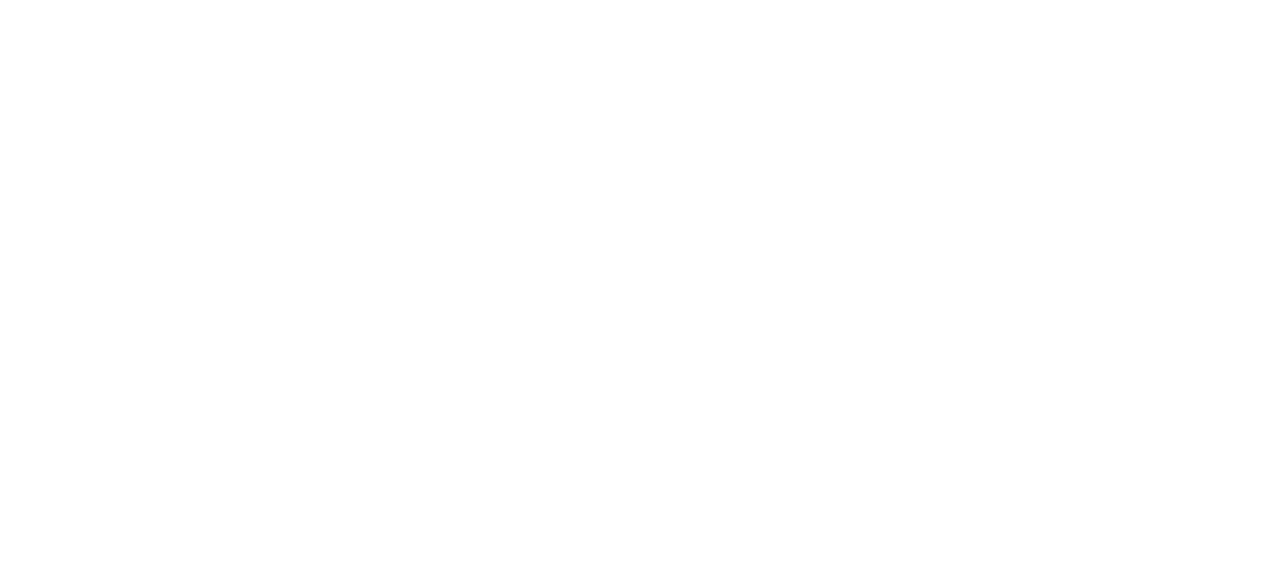
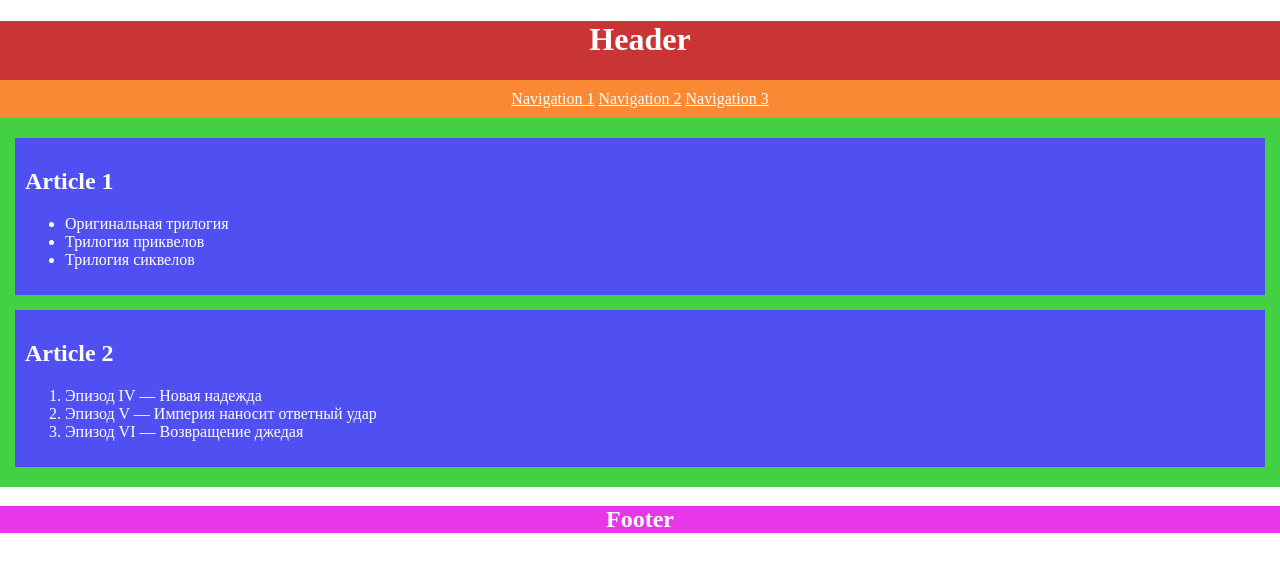
Before and after one commit to js-tasks-ru/htmlcss-20210114_v-domanskyi20, a website: page 02-dz0/01-semantic-mockup/solution.html in a window 1280 px wide. Drawn offline with Linux system fonts and the light colour scheme.

Commit message:
task 2 - Semantic mockup

```diff
--- a/02-dz0/01-semantic-mockup/solution.html
+++ b/02-dz0/01-semantic-mockup/solution.html
@@ -1,4 +1,87 @@
 <!DOCTYPE html>
-<html lang="ru">
-    <!-- Ваше решение -->
+<html lang="en">
+
+<head>
+    <meta charset="UTF-8">
+    <meta name="viewport" content="width=device-width, initial-scale=1.0">
+    <title>Document</title>
+
+    <style>
+        html,
+        body {
+            margin: 0;
+            padding: 0;
+        }
+
+        h1,
+        h2,
+        a,
+        li {
+            color: #ffffff;
+        }
+
+        header {
+            text-align: center;
+            background-color: #c93434;
+        }
+
+        nav {
+            padding: 10px;
+            text-align: center;
+            background-color: #fa8933;
+        }
+
+        main {
+            padding: 5px 0;
+            background-color: #43d143;
+        }
+
+        article {
+            padding: 10px;
+            margin: 15px;
+            background-color: #5050f2;
+        }
+
+        footer {
+            text-align: center;
+            background-color: #e836e8;
+        }
+    </style>
+</head>
+
+<body>
+    <header>
+        <h1>Header</h1>
+        <nav>
+            <a href="#0">Navigation 1</a>
+            <a href="#0">Navigation 2</a>
+            <a href="#0">Navigation 3</a>
+        </nav>
+    </header>
+
+    <main>
+        <article>
+            <h2>Article 1</h2>
+            <ul>
+                <li>Оригинальная трилогия</li>
+                <li>Трилогия приквелов</li>
+                <li>Трилогия сиквелов</li>
+            </ul>
+        </article>
+
+        <article>
+            <h2>Article 2</h2>
+            <ol>
+                <li>Эпизод IV — Новая надежда</li>
+                <li>Эпизод V — Империя наносит ответный удар</li>
+                <li>Эпизод VI — Возвращение джедая</li>
+            </ol>
+        </article>
+    </main>
+
+    <footer>
+        <h2>Footer</h2>
+    </footer>
+</body>
+
 </html>
```
